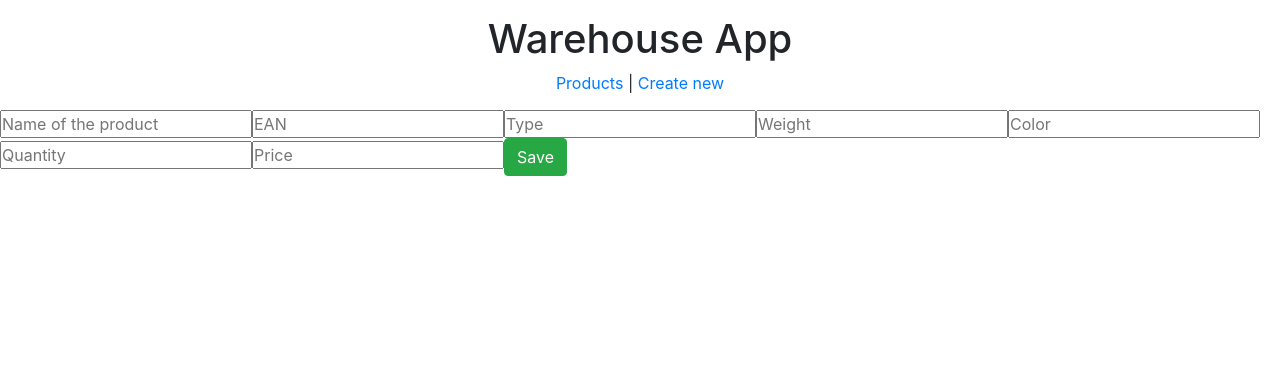
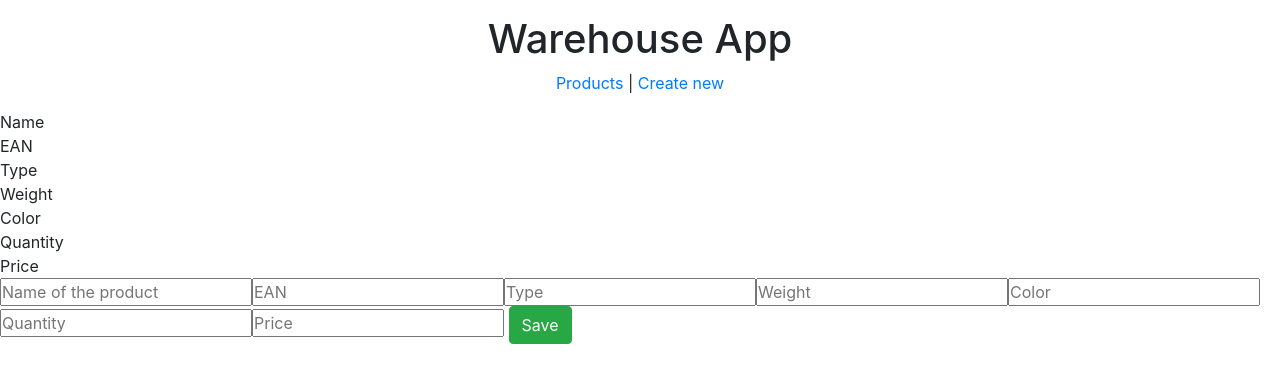
Before and after one commit to pauliuspad/warehouse_task, a React (Create React App) app: page /products/create in a window 1280 px wide. Shown: the top 382 px of the page. Built offline with nearby package versions, Linux system fonts and the light colour scheme.

Commit message:
Added descriptions of fields, shows if there is no more product.

```diff
--- a/package.json
+++ b/package.json
@@ -7,6 +7,8 @@
     "@testing-library/react": "^9.3.2",
     "@testing-library/user-event": "^7.1.2",
     "bootstrap": "^4.4.1",
+    "highcharts": "^8.0.3",
+    "highcharts-react-official": "^3.0.0",
     "react": "^16.13.0",
     "react-bootstrap": "^1.0.0-beta.17",
     "react-dom": "^16.13.0",
--- a/src/App.js
+++ b/src/App.js
@@ -1,10 +1,12 @@
 import React, { useState, useRef, useEffect } from 'react';
-import { BrowserRouter as Router, Route} from 'react-router-dom';
+import { BrowserRouter as Router, Route, Link} from 'react-router-dom';
 import './App.css';
 
 import Products from './components/Products';
 //import AddProduct from './components/AddProduct'
 import LayoutHeader from './Layout/Header';
+import Preview from './Layout/PreviewProducts';
+import FieldNames from './Layout/FieldNames';
 
 import Button from 'react-bootstrap/Button';
 import 'bootstrap/dist/css/bootstrap.min.css';
@@ -61,12 +63,18 @@ function App() {
     })
   }
 
+    function setViewProp(id){
+     var selectedProduct = products.filter(product => product.ID === id)
+      console.log(selectedProduct[0].ID)
+    }
+
   return (
-    <Router>
+    <Router path="/products" >
       <div className="App">
         <LayoutHeader />
         <Route exact path="/products/create" render={props => (
           <React.Fragment>
+            <FieldNames/>
             <form>
               <input ref={productName} type="text" name="Name" placeholder="Name of the product" ></input>
               <input ref={productEAN} type="number" name="EAN" placeholder="EAN" ></input>
@@ -75,7 +83,7 @@ function App() {
               <input ref={productColor} type="text" name="Color" placeholder="Color" ></input>
               <input ref={productQuantity} type="number" name="Quantity" placeholder="Quantity" ></input>
               <input ref={productPrice} type="number" name="Price" placeholder="Price" ></input>
-              <Button variant="success"  onClick={addProduct}> Save </Button>
+              <Link to='/products' > <Button variant="success"  onClick={addProduct}> Save </Button> </Link>
             </form>
           </React.Fragment>
         )} />
@@ -83,15 +91,16 @@ function App() {
         <Route exact path="/products" render={props => (
           <React.Fragment>
             <h3>Warehouse app</h3>
-            <div>
-            <Products products = {products} toggleProduct = {toggleProduct} deleteProduct= {deleteProduct} />
-            </div>
+            <FieldNames/>
+
+            <Products products = {products} toggleProduct = {toggleProduct} deleteProduct= {deleteProduct} setViewProp={setViewProp} />
+
           </React.Fragment>
         )} />
 
-        <Route exact path="/products/{id}" render={props => (
+        <Route exact path="/products/view" render={props => (
           <React.Fragment>
-
+            <Preview setViewProp={setViewProp} />
           </React.Fragment>
         )} />
 
--- /dev/null
+++ b/src/Layout/FieldNames.js
@@ -0,0 +1,23 @@
+import React from 'react';
+
+function FieldNames() {
+
+    if(window.location.pathname.split("/").pop() !== 'create'){
+      var  activeCheck = <div>Active</div>
+     }
+
+  return (
+    <div >
+            <div>Name</div>
+            <div>EAN</div>
+            <div>Type</div>
+            <div>Weight</div>
+            <div>Color</div>
+            <div>Quantity</div>
+            <div>Price</div>
+            {activeCheck}
+</div>
+  )
+}
+
+export default FieldNames;
--- a/src/Layout/PreviewProducts.js
+++ b/src/Layout/PreviewProducts.js
@@ -1,9 +1,22 @@
 import React from 'react';
+//import Highcharts from 'highcharts';
+//import HighchartsReact from 'highcharts-react-official';
 
-function Preview() {
-  return {
+function Preview(props) {
 
-  }
+  return (
+    <div >
+      <h3>Preview Window</h3>
+      <div>{ props.setViewProp.ID}</div>
+      <div>{ props.setViewProp.Name}</div>
+      <div>{ props.setViewProp.EAN}</div>
+      <div>{ props.setViewProp.Type}</div>
+      <div>{ props.setViewProp.Weight}</div>
+      <div>{ props.setViewProp.Color}</div>
+      <div>{ props.setViewProp.Quantity}</div>
+      <div>{ props.setViewProp.Price}</div>
+    </div>
+  )
 }
 
 export default Preview;
--- a/src/components/ProductItem.js
+++ b/src/components/ProductItem.js
@@ -3,10 +3,13 @@ import PropTypes from 'prop-types';
 import Button from 'react-bootstrap/Button';
 import 'bootstrap/dist/css/bootstrap.min.css';
 
+import {Link} from 'react-router-dom';
+
+
 
 function ProductsItems(props) {
 
-    function productState() {
+     function productState() {
         props.toggleProduct(props.product.ID)
     }
 
@@ -16,6 +19,14 @@ function ProductsItems(props) {
         }
     }
 
+    function showProduct() {
+        props.setViewProp(props.product.ID)
+    }
+
+    function changeProduct() {
+
+    }
+
     return (
         <div >
             <div>{ props.product.Name}</div>
@@ -23,11 +34,11 @@ function ProductsItems(props) {
             <div>{ props.product.Type}</div>
             <div>{ props.product.Weight}</div>
             <div>{ props.product.Color}</div>
-            <div>{ props.product.Quantity[0]}</div>
+            <div style={{backgroundColor:  props.product.Quantity == 0? '#DDCFCC' : 'none'}} >{ props.product.Quantity[0]}</div>
             <div>{ props.product.Price[0]}</div>
             <input type="checkbox" checked={props.product.Active} onChange={productState} />
-            <Button variant="outline-secondary" >VIEW</Button>
-            <Button variant="outline-info" >EDIT</Button>
+            <Link to="/products/view"> <Button variant="outline-secondary" onClick={ showProduct }>VIEW</Button></Link>
+            <Link to="/products"> <Button variant="outline-info" onClick={ changeProduct }>EDIT</Button> </Link>
             <Button variant="outline-danger" onClick={ removeProduct } >DELETE</Button>
         </div>
     )
--- a/src/components/Products.js
+++ b/src/components/Products.js
@@ -5,7 +5,7 @@ import PropTypes from 'prop-types';
 function Product(props ) {
     console.log(props.products)
   return props.products.map((product) => (
-  <ProductsItems key={product.ID} toggleProduct={props.toggleProduct} deleteProduct={props.deleteProduct} product={product} />
+  <ProductsItems key={product.ID} toggleProduct={props.toggleProduct} deleteProduct={props.deleteProduct} product={product} setViewProp={props.setViewProp} />
   ))
 }
 
```
Also changed, not shown: 1 other file (tests, documents, lock files or other folders).
